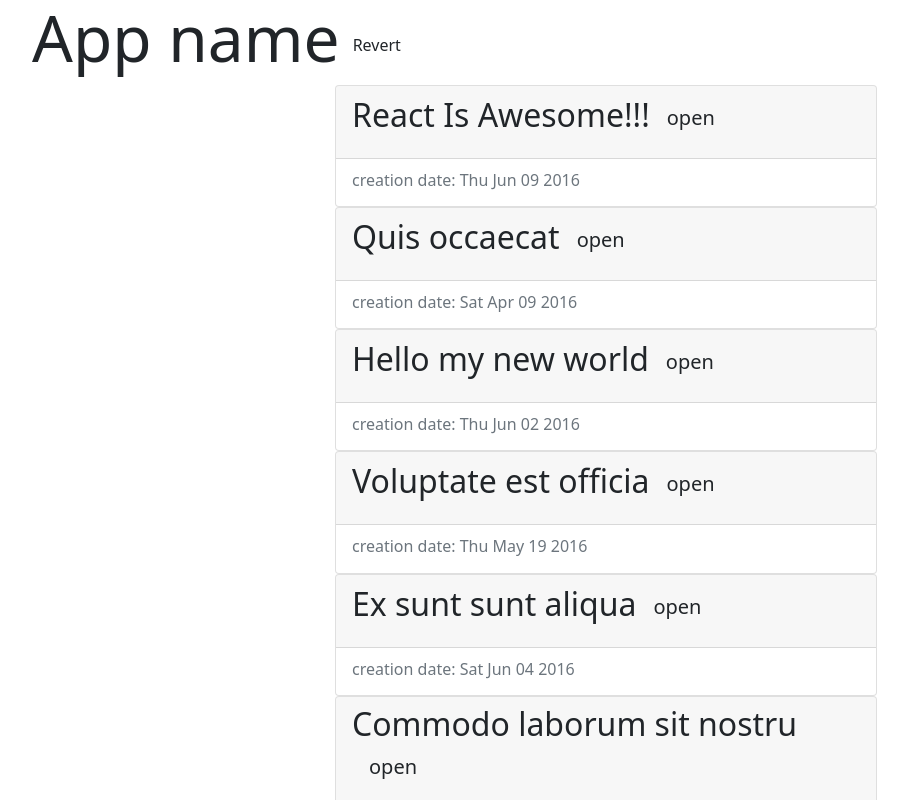
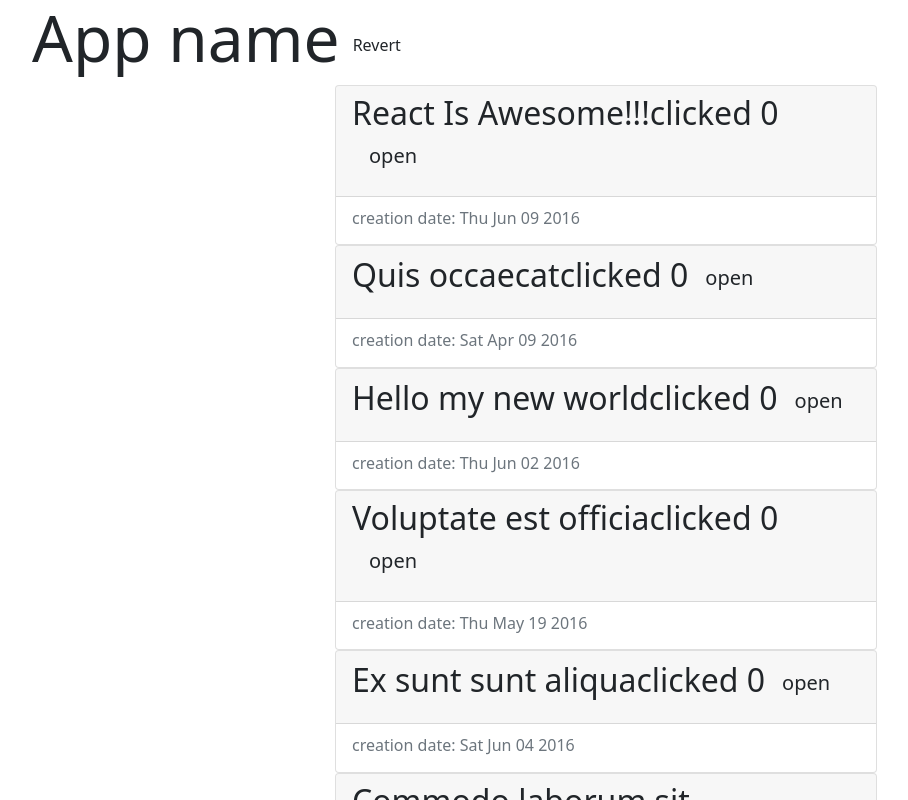
Before and after one commit to PolinaDegtyareva/screencasts_react, a React (Create React App) app: page / in a window 1280 px wide. Shown: the top 800 px of the page, without its empty margins (50-958 px from the left). Built offline with nearby package versions, Linux system fonts and the light colour scheme.

Commit message:
should/component/update

```diff
--- a/src/components/Article.js
+++ b/src/components/Article.js
@@ -1,20 +1,24 @@
-import React, {Component} from 'react'
+import React, {Component, PureComponent} from 'react'
 
-class Article extends Component {
+class Article extends PureComponent {
     constructor(props) {
         super(props);
 
         this.state = {
-            isOpen: props.defaultOpen
+            isOpen: props.defaultOpen,
+            count: 0
         }
     }
+    //
+    // shouldComponentUpdate(nextProps, nextState) {
+    //     return this.state.isOpen !== nextState.isOpen
+    // }
 
     componentWillMount() {
         console.log('---', 'mounting')
     }
 
     componentWillReceiveProps(nextProps) {
-        console.log('---', 'will receive props')
         if (nextProps.defaultOpen !== this.props.defaultOpen) this.setState ({
             isOpen: nextProps.defoultOpen
         })
@@ -32,8 +36,9 @@
         return (
             <div className="card mx-auto" style={style}>
                 <div className="card-header">
-                    <h2>
+                    <h2 onClick = {this.incrementCounter}>
                         {article.title}
+                        clicked {this.state.count}
                         <button onClick={this.handleClick} className="btn bth-primary btn-lg float-right">
                             {this.state.isOpen ? 'close' : 'open'}
                         </button>
@@ -49,8 +54,13 @@
         )
     }
 
+    incrementCounter = () => {
+        this.setState({
+            count: this.state.count + 1
+        })
+    }
+
     handleClick = () => {
-        console.log('---', 'clicked')
         this.setState({
             isOpen: !this.state.isOpen
         })
```
